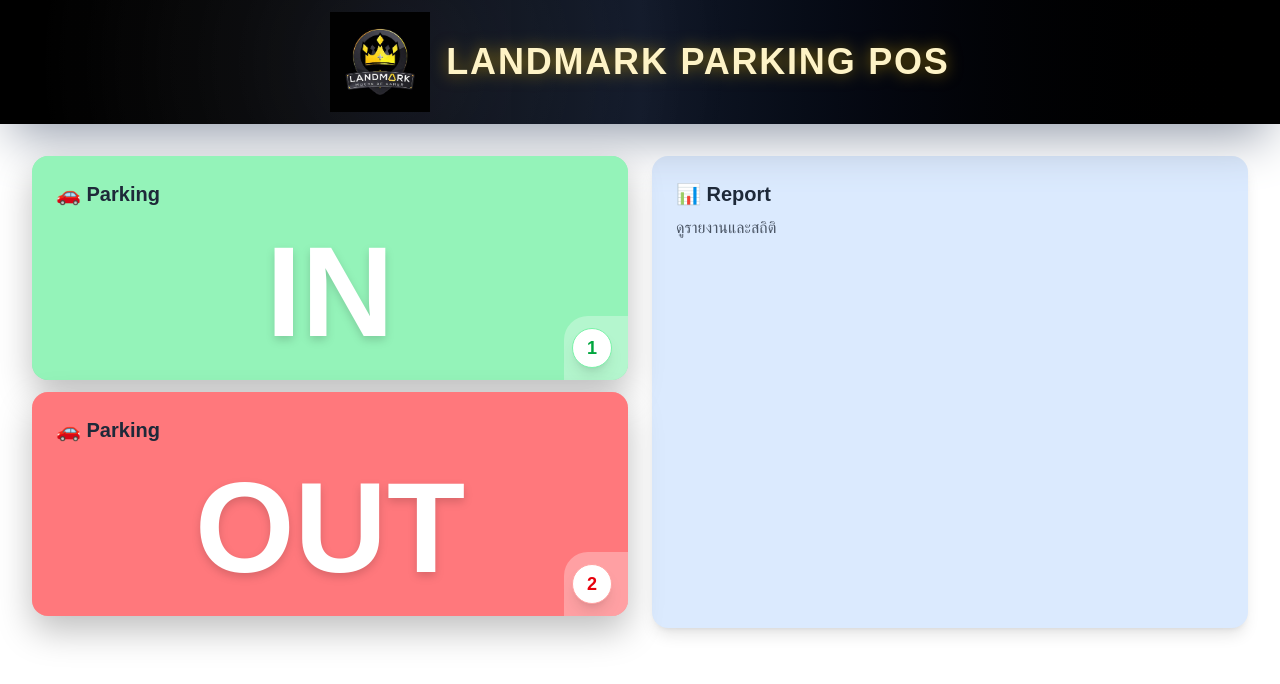
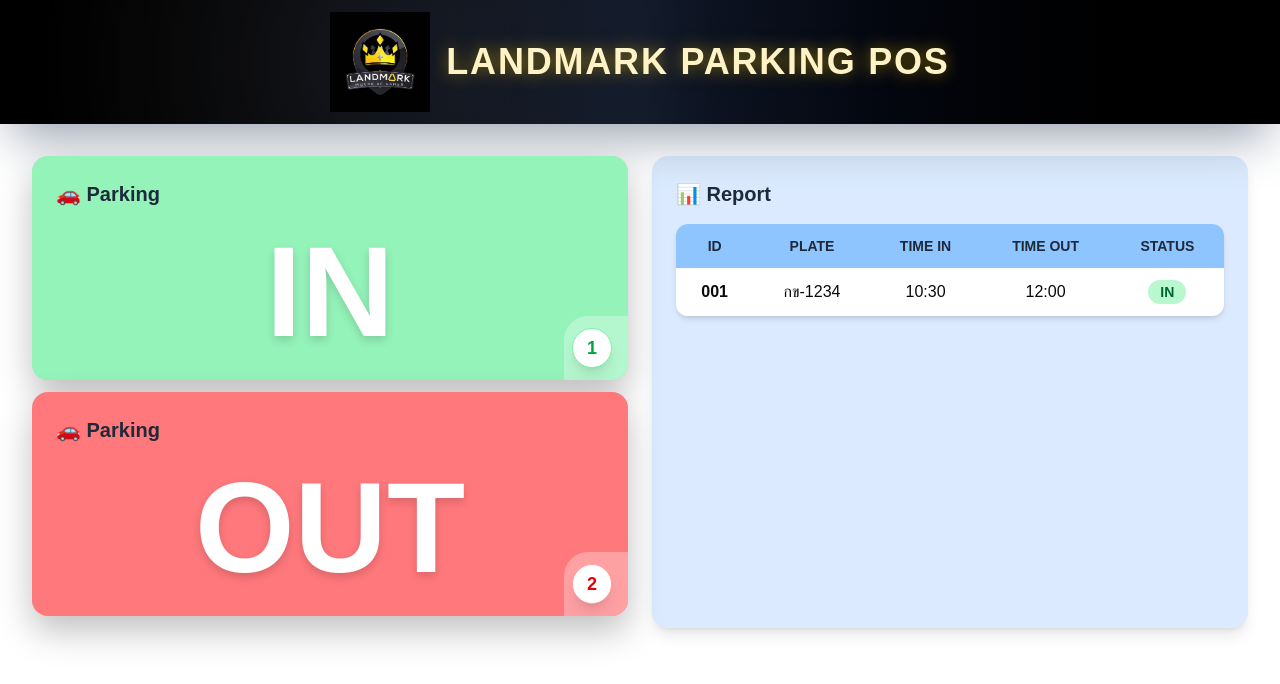
Before and after one commit to Theerapath-Ch/Landmark-Parking, a Next.js app: page / in a window 1280 px wide. Shown: the top 684 px of the page. Built offline with nearby package versions, Linux system fonts and the light colour scheme.

Commit message:
mock up report

```diff
--- a/app/page.tsx
+++ b/app/page.tsx
@@ -93,9 +93,41 @@
         </div>
 
         {/* Card 3 */}
-        <div className="bg-blue-100 rounded-2xl p-6 shadow-lg ">
-          <h2 className="text-xl font-bold mb-2 text-gray-800">📊 Report</h2>
-          <p className="text-gray-600">ดูรายงานและสถิติ</p>
+        <div className="bg-blue-100 rounded-2xl p-6 shadow-lg">
+          <h2 className="text-xl font-bold mb-4 text-gray-800">📊 Report</h2>
+
+          {/* Table */}
+          <div className="overflow-hidden rounded-xl shadow-md">
+            <table className="w-full text-center border-collapse">
+
+              {/* Header */}
+              <thead>
+                <tr className="bg-blue-300 text-gray-800 text-sm uppercase">
+                  <th className="px-4 py-3">ID</th>
+                  <th className="px-4 py-3">Plate</th>
+                  <th className="px-4 py-3">Time In</th>
+                  <th className="px-4 py-3">Time Out</th>
+                  <th className="px-4 py-3 text-center">Status</th>
+                </tr>
+              </thead>
+
+              {/* Body */}
+              <tbody>
+                <tr className="bg-white hover:bg-blue-50 transition">
+                  <td className="px-4 py-3 font-semibold">001</td>
+                  <td className="px-4 py-3">กข-1234</td>
+                  <td className="px-4 py-3">10:30</td>
+                  <td className="px-4 py-3">12:00</td>
+                  <td className="px-4 py-3 text-center">
+                    <span className="bg-green-200 text-green-800 px-3 py-1 rounded-full text-sm font-semibold">
+                      IN
+                    </span>
+                  </td>
+                </tr>
+              </tbody>
+
+            </table>
+          </div>
         </div>
 
       </div>
```
